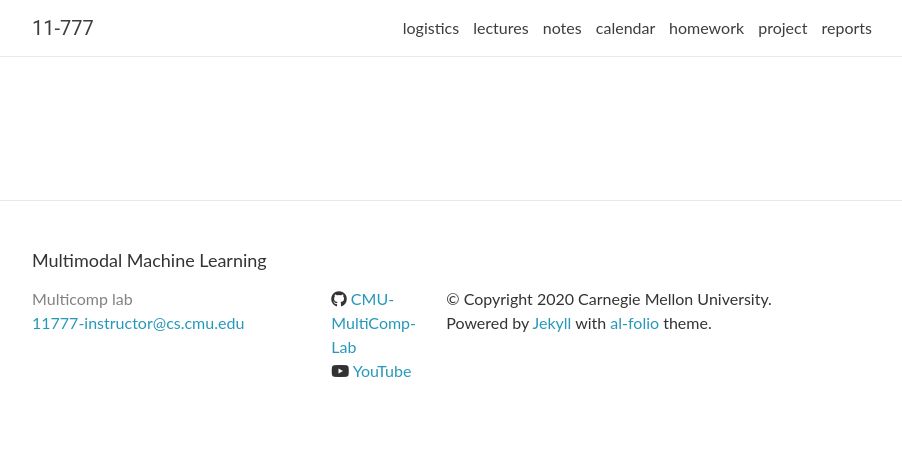
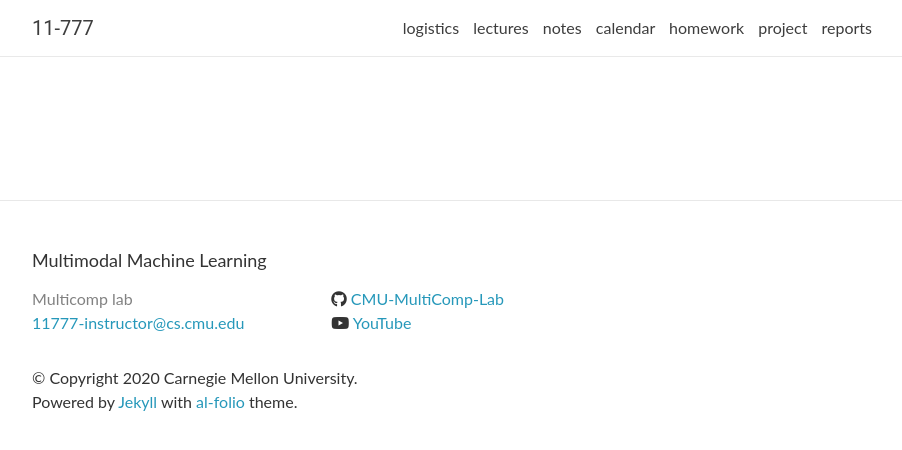
Before and after one commit to pliang279/mmml-course, a Jekyll site: the page built from 2020/index.md, in a window 1280 px wide. Shown: the top 450 px of the page, without its empty margins (188-1090 px from the left). Built offline with Jekyll 4.4.1, drawn with Linux system fonts in a browser that asks for light colours; nearby versions of some CDN libraries; comment, search, counter and statistics services are not loaded.

Commit message:
Update footer.html

```diff
--- a/_includes/footer.html
+++ b/_includes/footer.html
@@ -20,7 +20,7 @@
         </ul>
       </div>
 
-      <div class="footer-col footer-col-2" style="width:100px;">
+      <div class="footer-col footer-col-2" style="width:200px;">
         {%- include social.html -%}
       </div>
 
```
